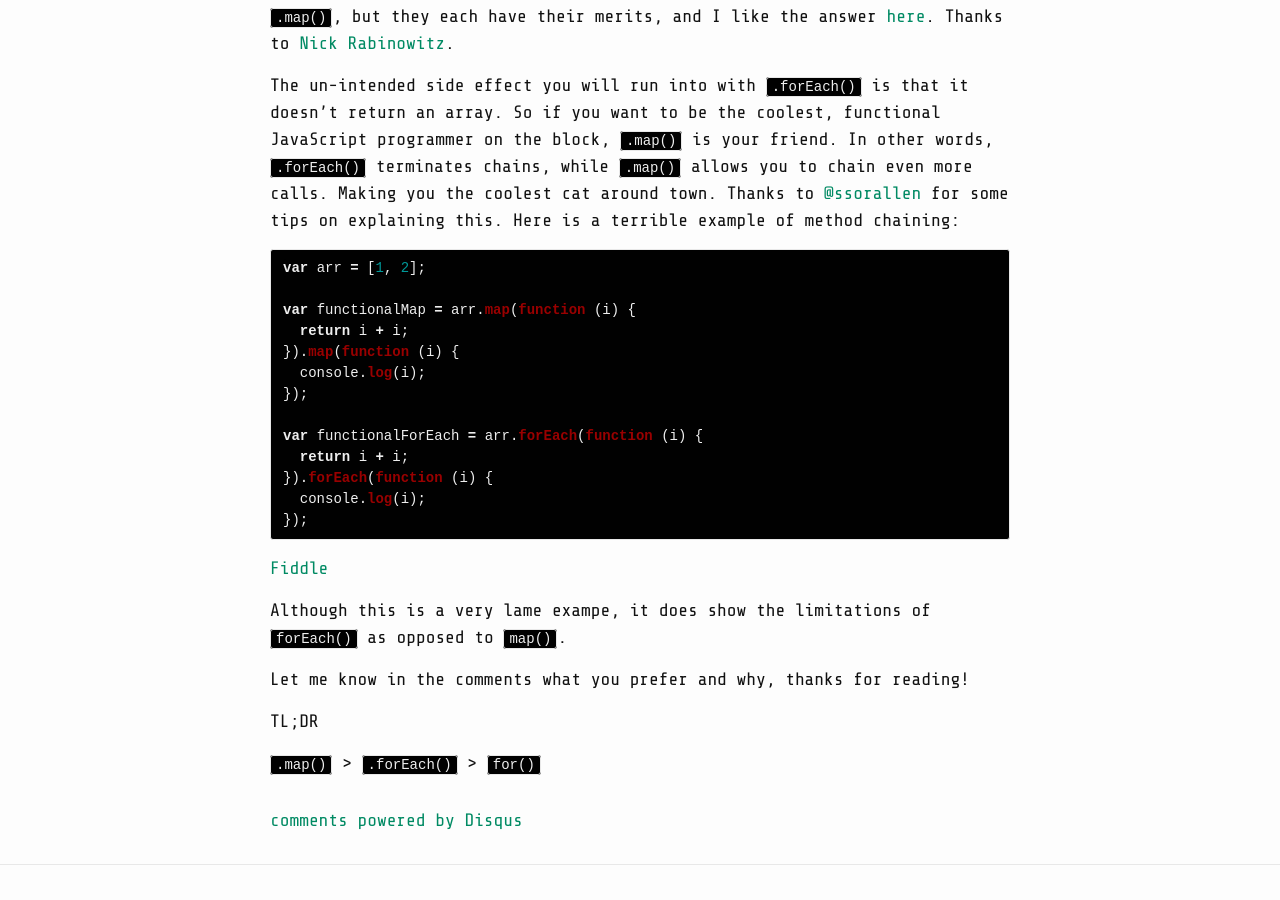
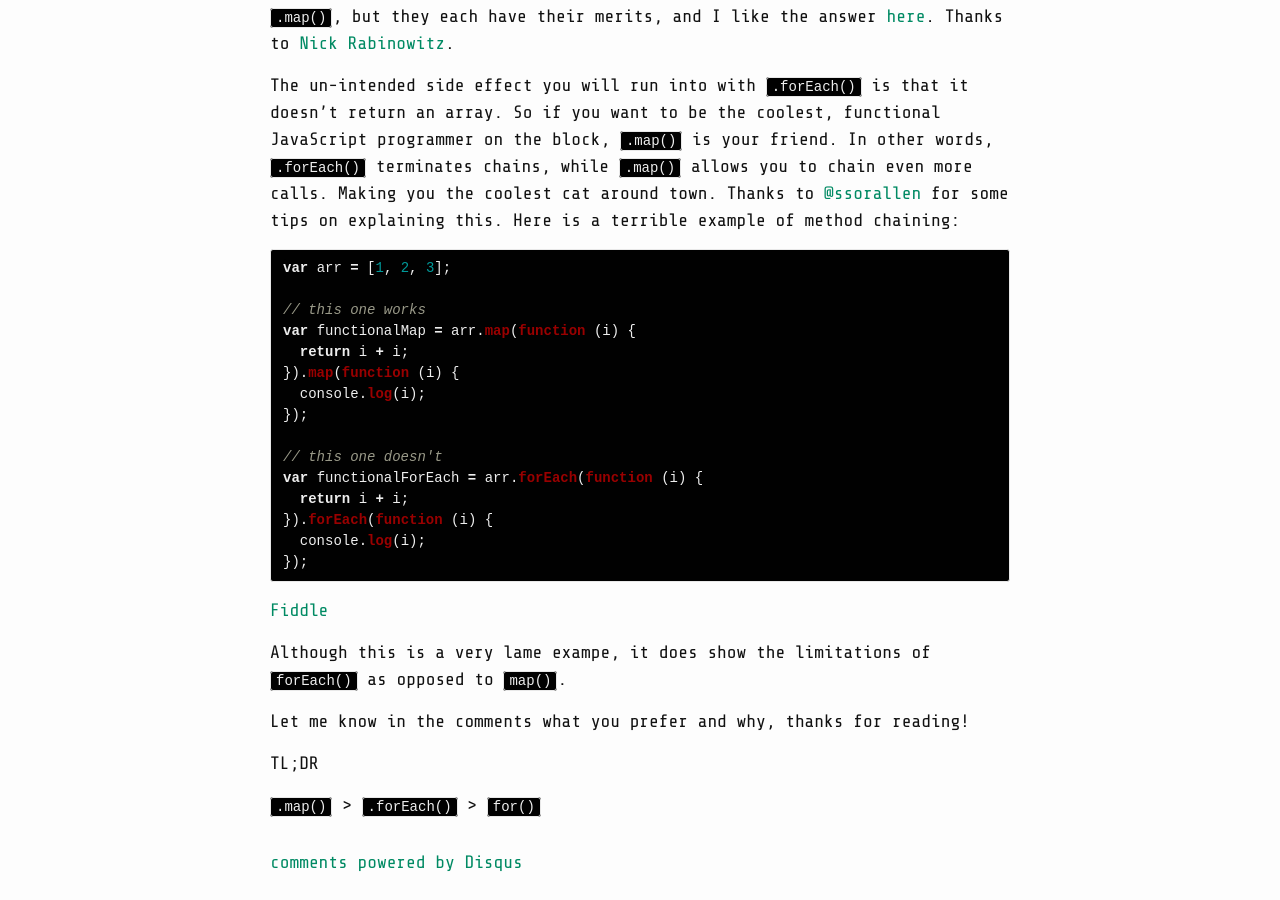
Before and after one commit to ryanpcmcquen/ryanpcmcquen.github.io, a Jekyll site: the page built from _posts/2015-10-25-map-vs-foreach-vs-for.md, in a window 1280 px wide and 900 px high, scrolled down 1775 px. Built offline with Jekyll 4.4.1, drawn with Linux system fonts in a browser that asks for light colours; comment, search, counter and statistics services are not loaded.

Commit message:
add some comments to functional example

```diff
--- a/_posts/2015-10-25-map-vs-foreach-vs-for.md
+++ b/_posts/2015-10-25-map-vs-foreach-vs-for.md
@@ -73,14 +73,16 @@ Which leads us to the next argument. Why is `.map()` better than `.forEach()`?
 The un-intended side effect you will run into with `.forEach()` is that it doesn't return an array. So if you want to be the coolest, functional JavaScript programmer on the block, `.map()` is your friend. In other words, `.forEach()` terminates chains, while `.map()` allows you to chain even more calls. Making you the coolest cat around town. Thanks to [@ssorallen](https://twitter.com/ssorallen) for some tips on explaining this. Here is a terrible example of method chaining:
 
 {% highlight javascript %}
-var arr = [1, 2];
+var arr = [1, 2, 3];
 
+// this one works
 var functionalMap = arr.map(function (i) {
   return i + i;
 }).map(function (i) {
   console.log(i);
 });
 
+// this one doesn't
 var functionalForEach = arr.forEach(function (i) {
   return i + i;
 }).forEach(function (i) {
```
